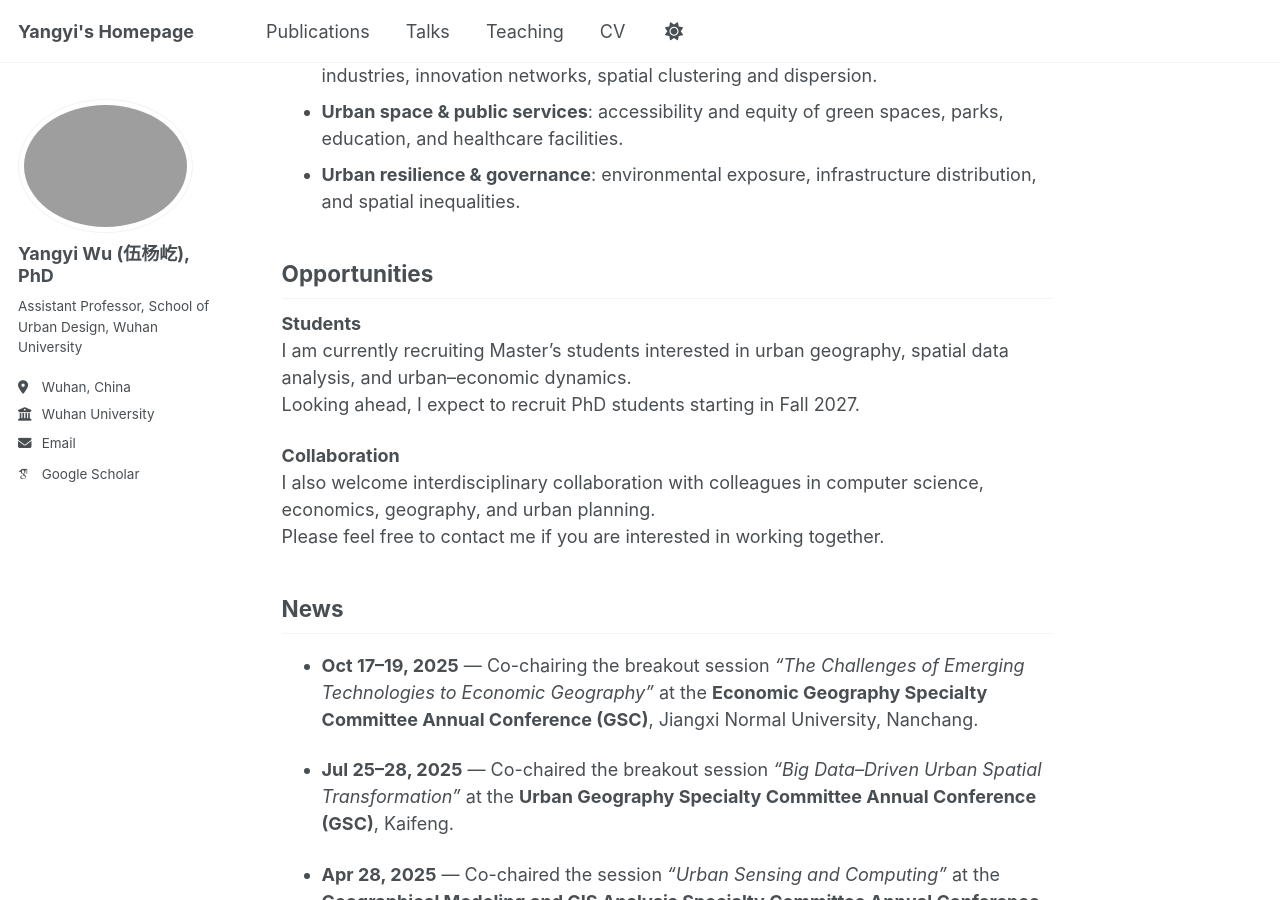
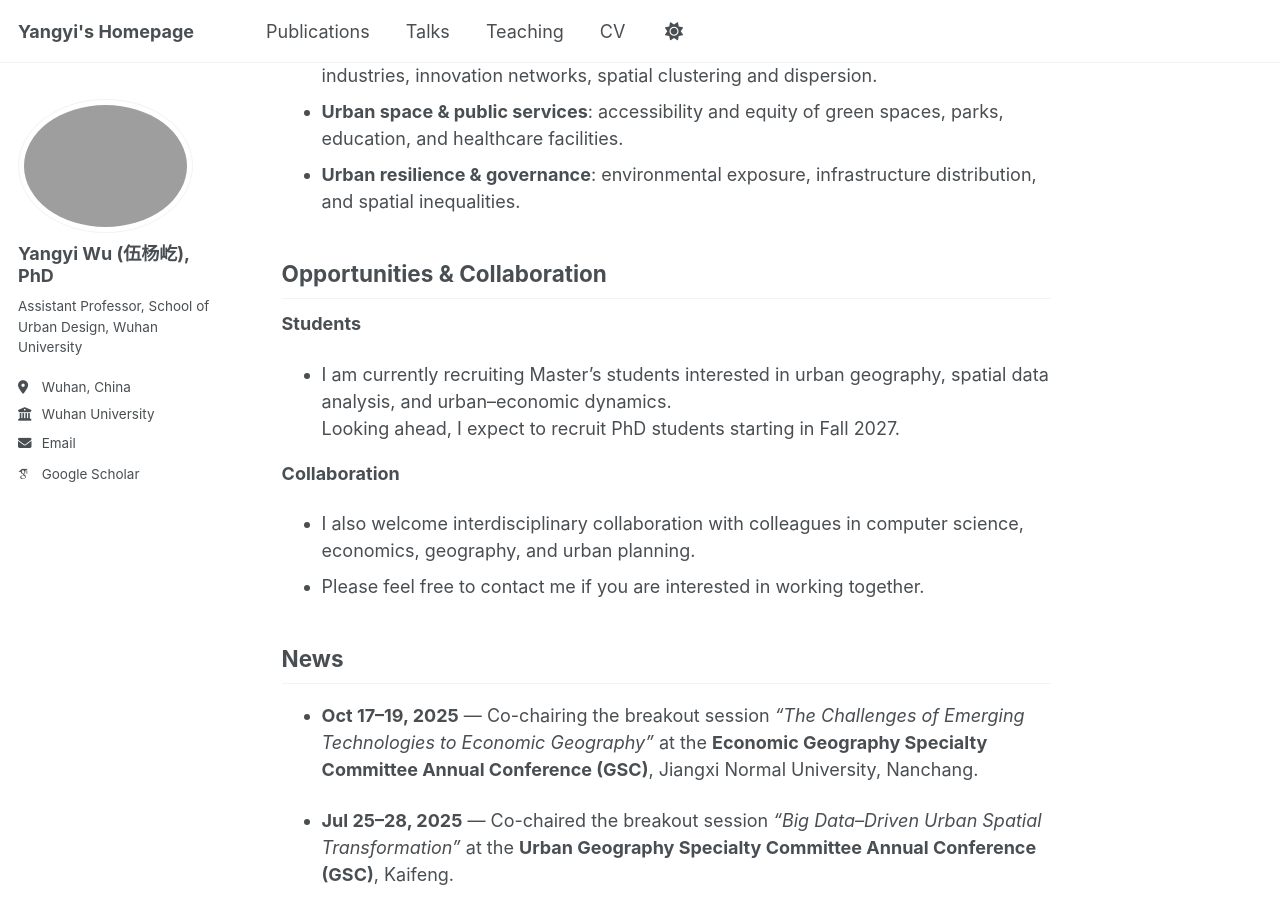
Before and after one commit to Yangyi-Wu/Yangyi-Wu.github.io, a Jekyll site: the page built from _pages/about.md, in a window 1280 px wide and 900 px high, scrolled down 394 px. Built offline with Jekyll 4.4.1, drawn with Linux system fonts in a browser that asks for light colours; some web fonts are replaced; a script that is not in the unit is left out.

Commit message:
Update about.md

```diff
--- a/_pages/about.md
+++ b/_pages/about.md
@@ -16,15 +16,15 @@ Methodologically, I combine **spatial econometrics, network analysis, and multi-
 - **Urban space & public services**: accessibility and equity of green spaces, parks, education, and healthcare facilities.
 - **Urban resilience & governance**: environmental exposure, infrastructure distribution, and spatial inequalities.
 
-## Opportunities
+## Opportunities & Collaboration
 
 **Students**
-I am currently recruiting Master’s students interested in urban geography, spatial data analysis, and urban–economic dynamics.
+- I am currently recruiting Master’s students interested in urban geography, spatial data analysis, and urban–economic dynamics.
 Looking ahead, I expect to recruit PhD students starting in Fall 2027.
 
 **Collaboration**
-I also welcome interdisciplinary collaboration with colleagues in computer science, economics, geography, and urban planning.
-Please feel free to contact me if you are interested in working together.
+- I also welcome interdisciplinary collaboration with colleagues in computer science, economics, geography, and urban planning.
+- Please feel free to contact me if you are interested in working together.
 
 ## News
 
```
